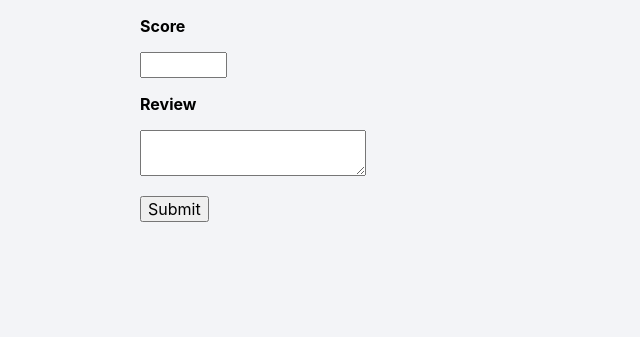
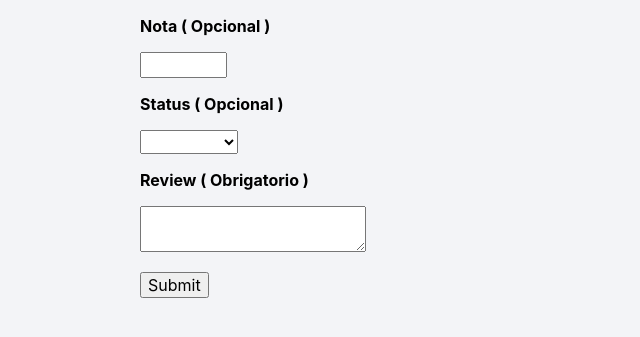
Before and after one commit to DanielAugusto191/BooksReview, a Flask app: page /addReview in a window 1280 px wide. Shown: the part 219-556 px from the top of the page, without its empty margins (0-640 px from the left). Run offline with Flask 2, Linux system fonts and the light colour scheme; the visitor is signed in with stand-in values (Sample User, id 1); data comes from the database, SQL or seed files in the repository; both versions use the stored data as it was after the commit.

Commit message:
status change OK!

```diff
--- a/bookReview.py
+++ b/bookReview.py
@@ -1,10 +1,12 @@
 from flask_wtf import FlaskForm
-from wtforms import StringField, SubmitField, TextAreaField
+from wtforms import StringField, SubmitField, TextAreaField, SelectField
 from wtforms.fields.numeric import IntegerField
-from wtforms.validators import DataRequired, NumberRange
+from wtforms.validators import DataRequired, NumberRange, Optional
 from wtforms.widgets import TextArea
 
 class bookReviewForm(FlaskForm):
-    score = IntegerField("Score", validators=[NumberRange(min = 0, max = 10, message="Notas de 0 a 10"), DataRequired()])
+    ch = [(None, ""), (1, 'Quero Ler'), (2, "Lendo"), (3, "Complete")]
+    score = IntegerField("Score", validators=[NumberRange(min = 0, max = 10, message="Notas de 0 a 10"), Optional()])
     review = TextAreaField("Review", validators=[DataRequired()])
+    status = SelectField("Status", choices=ch, validators=[Optional()])
     submit = SubmitField("Submit")
--- a/main.py
+++ b/main.py
@@ -6,7 +6,7 @@ import re
 
 from loginSystem import loginPage_BP
 from profile import profilePage_BP
-from database.db_system import userInfo, getAllStatus, getBookByID, setRate, setReview
+from database.db_system import userInfo, getAllStatus, getBookByID, setRate, setReview, setStatus
 from bookSearch import bookSearch, SearchForm
 from Book import Book, sortBookList
 from bookReview import bookReviewForm
@@ -64,10 +64,13 @@ def addReview():
             session["book"] = bb
         if reviewForm.validate_on_submit():
             book = Book(session['book'])
-            if reviewForm.score.data != "":
+            ch = [(None, ""), (1, 'Quero Ler'), (2, "Lendo"), (3, "Complete")]
+            if reviewForm.score.data != None:
                 setRate(session['id'], book, reviewForm.score.data)
             if reviewForm.review.data != "":
-                (works, msg, result) = setReview(session['id'], book, reviewForm.review.data)
+                setReview(session['id'], book, reviewForm.review.data)
+            if reviewForm.status.data != "None":
+                setStatus(session['id'], book, int(reviewForm.status.data))
             reviewForm.review = ''
             return render_template('profile.html', account=account, username=session['username'])
         return render_template('addReview.html', reviewForm = reviewForm, account=account, username=session['username'], book=session["book"])
--- a/templates/addReview.html
+++ b/templates/addReview.html
@@ -16,14 +16,21 @@
         </div>
     </div>
     <p>
-        <b>Score</b>
+        <b>Nota ( Opcional )</b>
     </p>
     <p>
         {{ reviewForm.hidden_tag() }}
         {{ reviewForm.score }}
     </p>
     <p>
-        <b>Review</b>
+        <b>Status ( Opcional )</b>
+    </p>
+    <p>
+        {{ reviewForm.hidden_tag() }}
+        {{ reviewForm.status }}
+    </p>
+    <p>
+        <b>Review ( Obrigatorio )</b>
     </p>
     <p>
         {{ reviewForm.review.input }}{{ reviewForm.review(size=50) }}
```
Also changed, not shown: database/database.db.
